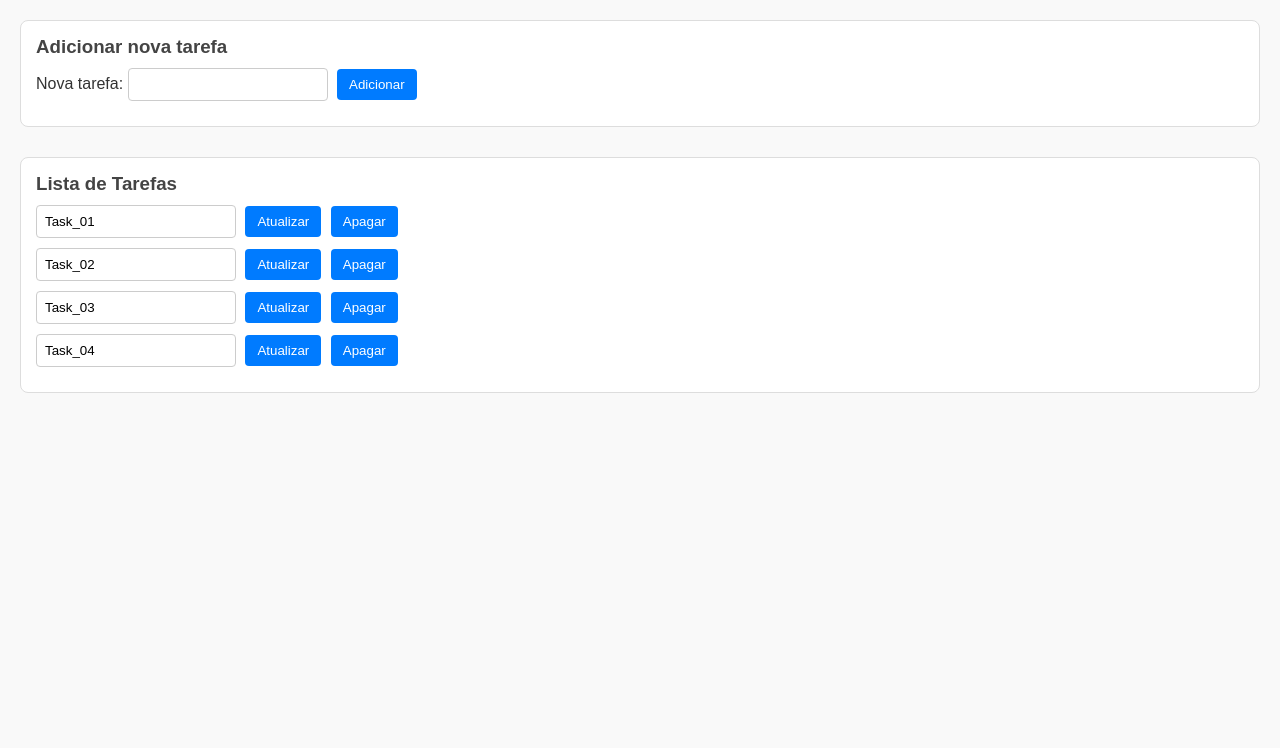
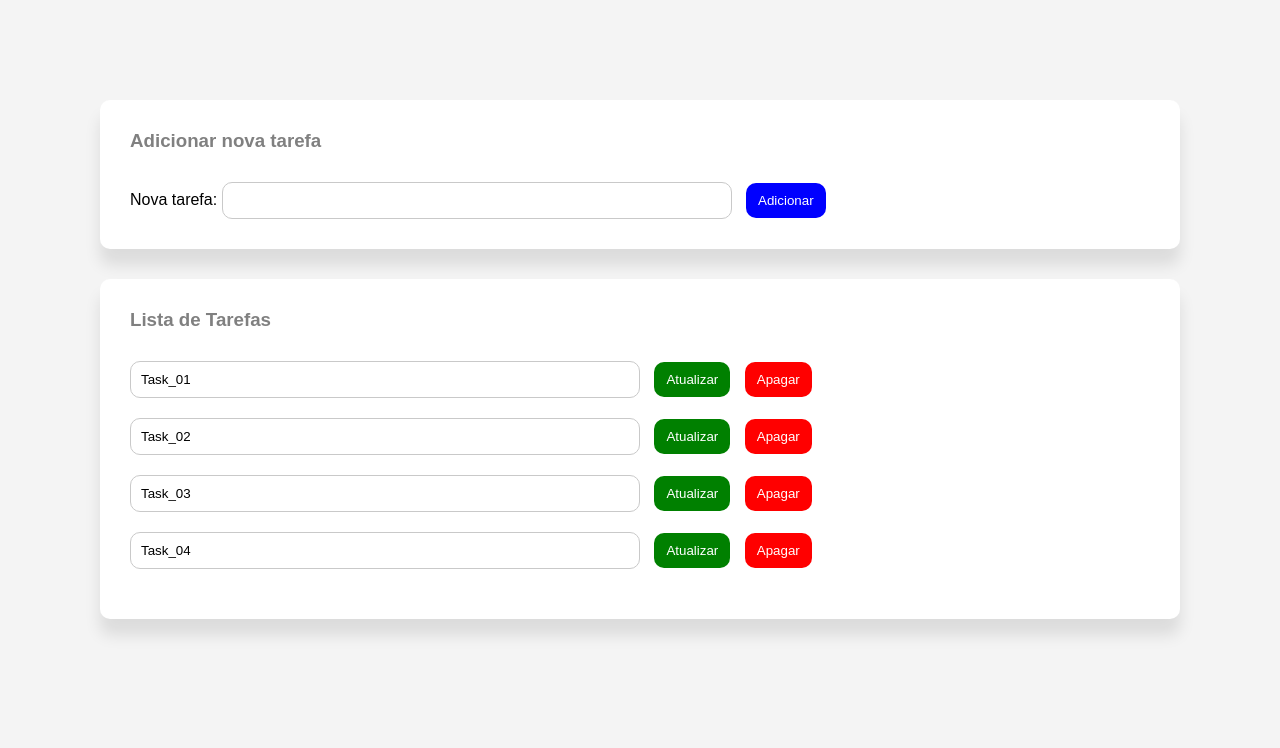
Before and after one commit to RuanOliveira-dev/To-do-App, a Flask app: page / in a window 1280 px wide. Shown: the top 748 px of the page. Run offline with Flask 3, Linux system fonts and the light colour scheme.

Commit message:
Final commit

```diff
--- a/app.py
+++ b/app.py
@@ -48,7 +48,7 @@ def delete_task(task_id):
 # Método POST(O formulário envia o id para a rota de update) para atualizar uma tarefa
 @app.route("/update_task/<int:task_id>", methods = ["POST"])
 def update_task(task_id):
-    task = Task.query.get(task_id)
+    task = Task.query.get(task_id) # Obtém a tarefa com o ID fornecido via formulário
 
     if task:
         new_description = request.form["description"] # Obtém a nova descrição da tarefa do formulário
--- a/static/style.css
+++ b/static/style.css
@@ -1,50 +1,88 @@
+/* Resets */
 * {
-    margin: 0;
-    padding: 0;
-    box-sizing: border-box;
-    font-family: Arial, sans-serif;
+    box-sizing: border-box; /* Reseta o box-sizing para todos os elementos */
+    margin: 0; /* Remove margens padrão */
+    padding: 0; /* Remove preenchimento padrão */
 }
+
+/* Estilizando o corpo da página */
 body {
-    background-color: #f9f9f9;
-    padding: 20px;
-    color: #333;
+    font-family: Arial, sans-serif; /* Define a fonte padrão */
+    background-color: #f4f4f4; /* Define uma cor de fundo suave */
+    margin: 0; /* Remove margens do body */
+    padding: 100px; /* Adiciona preenchimento ao redor das funções principais */
 }
+
+/* Estilizando os títulos */
 h3 {
-    margin-bottom: 10px;
-    color: #444;
+    color: gray; /* Define a cor do título */
+    margin-bottom: 30px; /* Espaçamento abaixo do título */
 }
-div {
-    margin-bottom: 30px;
-    padding: 15px;
-    background-color: #fff;
-    border: 1px solid #ddd;
-    border-radius: 8px;
+
+/* Estilizando as seções principais */
+#add_task, #task_list {
+    background-color: #ffff; /* Define a cor de fundo branca para os blocos */
+    padding: 30px; /* Adiciona preenchimento interno */
+    margin-bottom: 30px; /* Espaçamento entre os blocos */
+    border-radius: 10px; /* Arredonda os cantos dos blocos */
+    box-shadow: 0px 16px 16px  rgba(0,0,0,0.1); /* Adiciona sombra para dar profundidade ao menuzinho */
 }
-form {
-    margin-bottom: 10px;
+
+/* Estilizando a lista de tarefas */
+input {
+    padding: 10px; /* Adiciona preenchimento interno ao campo de entrada */
+    width: 50%; /* Define a largura do campo de entrada */
+    border: 1px solid #c9c9c9; /* Define a borda do campo de entrada */
+    border-radius: 10px; /* Arredonda os cantos do campo de entrada */
 }
-input[type="text"] {
-    padding: 8px;
-    width: 200px;
-    border: 1px solid #ccc;
-    border-radius: 4px;
+
+/* Botões de ação */
+#add_button {
+    padding: 10px 12px; /* Adiciona preenchimento interno ao botão */
+    background-color: blue; /* Define a cor de fundo do botão */
+    color: white; /* Define a cor do texto do botão */
+    border: 0px; /* Remove a borda padrão do botão */
+    border-radius: 10px; /* Arredonda os cantos do botão */
+    cursor: pointer; /* Muda o cursor para indicar que aquelete lugar é clicável */
+    margin-left: 10px; /* Espaçamento à esquerda do botão */
 }
-button {
-    padding: 8px 12px;
-    background-color: #007BFF;
-    color: white;
-    border: none;
-    border-radius: 4px;
-    cursor: pointer;
-    margin-left: 5px;
+#update_button {
+    padding: 10px 12px; /* Adiciona preenchimento interno ao botão */
+    background-color: green; /* Define a cor de fundo do botão */
+    color: white; /* Define a cor do texto do botão */
+    border: 0px; /* Remove a borda padrão do botão */
+    border-radius: 10px; /* Arredonda os cantos do botão */
+    cursor: pointer; /* Muda o cursor para indicar que aquele lugar é clicável */
+    margin-left: 10px; /* Espaçamento à esquerda do botão */
 }
-button:hover {
-    background-color: #0056b3;
+#delete_button {
+    padding: 10px 12px; /* Adiciona preenchimento interno ao botão */
+    background-color: red; /* Define a cor de fundo do botão */
+    color: white; /* Define a cor do texto do botão */
+    border: 0px; /* Remove a borda padrão do botão */
+    border-radius: 10px; /* Arredonda os cantos do botão */
+    cursor: pointer; /* Muda o cursor para indicar que aquele lugar é clicável */
+    margin-left: 10px; /* Espaçamento à esquerda do botão */
 }
+
+/* Efeito de hover em cada botão */
+#add_button:hover{
+    background-color: darkblue; /* Muda a cor de fundo do bloco ao passar o mouse */
+}
+#update_button:hover{
+    background-color: darkgreen; /* Muda a cor de fundo do bloco ao passar o mouse */
+}
+#delete_button:hover{
+    background-color: darkred; /* Muda a cor de fundo do bloco ao passar o mouse */
+}
+
+/* Resetando espaços da lista */
 ul {
-    list-style-type: none;
-    padding-left: 0;
+    list-style: none; /* Remove os marcadores da lista */
+    padding: 0; /* Remove o preenchimento padrão da lista */
 }
+
+/* Estilizando o item de cada */
 li {
-    margin-bottom: 10px;
+    margin-bottom: 20px; /* Espaçamento entre os itens da lista */
 }
--- a/templates/index.html
+++ b/templates/index.html
@@ -7,33 +7,35 @@
     <link rel="stylesheet" href="{{ url_for('static', filename='style.css') }}">
 </head>
 <body>
+    <div id="container">
         <div id="add_task">
-        <h3>Adicionar nova tarefa</h3>
+            <h3 >Adicionar nova tarefa</h3>
             <form action="/add_task" method="post">
                 <label for="New_task">
                     Nova tarefa:
                     <input type="text" name="description" required>
                 </label>
-            <button type="submit">
+                <button id="add_button" type="submit">
                     Adicionar
                 </button>
             </form>
         </div>
-    <div>
+        <div id="task_list">
             <h3>Lista de Tarefas</h3>
             <ul>
                 {% for task in tasks %}
                 <li>
                     <form action="/update_task/{{ task.id  }}" method="post" style="display: inline;">
                         <input type="text" name="description" value = "{{ task.description }}" required>
-                    <button type="submit">Atualizar</button>
+                        <button id="update_button" type="submit">Atualizar</button>
                     </form>
                     <form action="/delete_task/{{ task.id }}" method="post" style="display: inline;">
-                    <button type="submit">Apagar</button>
+                        <button id="delete_button" type="submit">Apagar</button>
                     </form>
                 </li>
                 {% endfor %}
             </ul>
         </div>
+    </div>
 </body>
 </html>
```
Also changed, not shown: instance/todo.db. Lines whose indentation alone changed are shown as unchanged.
